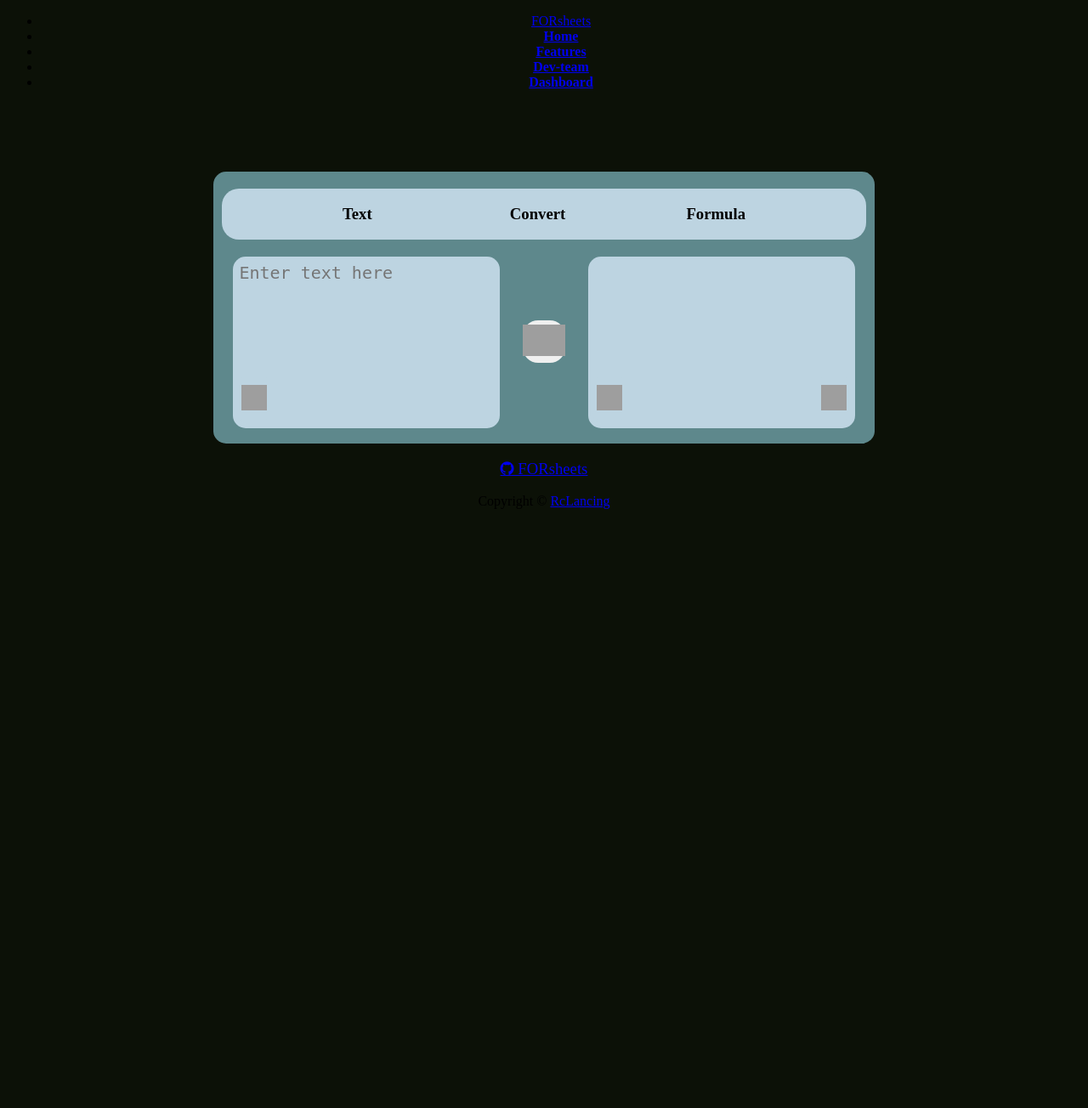
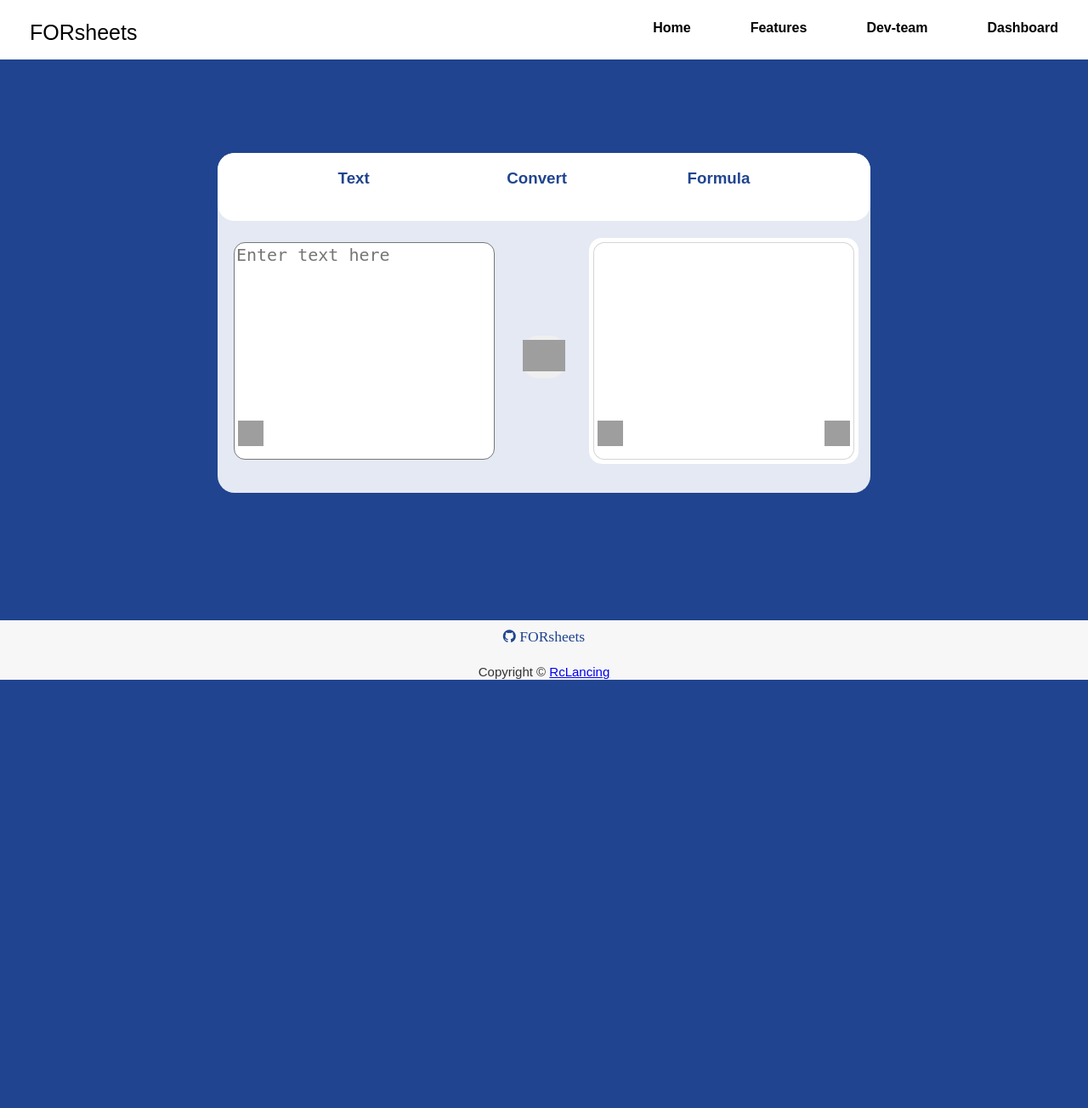
Before and after one commit to rcezea/forsheets, a Flask app: template templates/app.html in a window 1280 px wide. Shown: the whole page at 85% size. After the commit the page ends 800 px from the top, so only its background shows below. Run offline with Flask 3, Linux system fonts and the light colour scheme; the template is opened without the code that fills it, so the values that code supplies are empty; some libraries are stand-ins or nearby versions; grey boxes are pictures that could not be loaded.

Commit message:
forsheets application styling

```diff
--- a/static/styles/app.css
+++ b/static/styles/app.css
@@ -1,19 +1,17 @@
-
 
 body {
-    background-color: #0c1107;
-    /*background-image: "cloud.png";*/
+    margin: 0;
+    background-color: #20448f;
     text-align: center;
-    height: 100vw;
-    overflow: hidden;
+    font-family: "Poppins", sans-serif;
+    font-style: normal;
+    scroll-behavior: smooth;
 }
 
 header {
-    font-family: Monaco;
     font-size: 60px;
-    font-weight: normal;
-    color: white;
-    text-align: left;
+    color: #e4e9f4;
+    margin-top: 20px;
 }
 
 header img {
@@ -22,6 +20,7 @@ header img {
 }
 
 .outer-container {
+    padding-top: 100px;
     display: flex;
     flex-direction: row;
     justify-content: center;
@@ -32,15 +31,15 @@ header img {
 #container {
     width: 60%;
     /*width: 800px;*/
-    height: 300px;
-    /*display: flex;*/
-    /*flex-direction: column;*/
-    /*justify-content: center;*/
-    /*align-items: center;*/
-    background-color: #5e888c;
+    height: 400px;
+    display: flex;
+    flex-direction: column;
+    justify-content: center;
+    align-items: center;
+    background-color: #e4e9f4;
     margin: 80px auto 0;
-    border-radius: 15px;
-    padding: 20px 10px 0 10px;
+    border-radius: 20px;
+    /* padding: 0px 10px 0 10px; */
     /*justify-content: center;*/
     /*box-sizing: content-box;*/
 }
@@ -53,10 +52,11 @@ header img {
     display: flex;
     flex-direction: row;
     justify-content: space-evenly;
+    color: #20448f;
     align-content: center;
     box-sizing: content-box;
     border-radius: 20px;
-    background-color: #bdd4e1;
+    background-color: white;
 
 }
 
@@ -76,12 +76,13 @@ header img {
 #entry-div {
     width: 40%;
     height: 80%;
-    background-color: #bdd4e1;
+    /* background-color: white; */
     border-radius: 15px;
     resize: none;
     padding: 5px;
+    margin: 0;
     font-size: 40px;
-    margin: 20px 0 0;
+    margin-top: 20px;
     position: relative;
 }
 
@@ -94,7 +95,7 @@ header img {
     position: absolute;
     bottom: 10px;
     left: 10px;
-    background-color: #bdd4e1;
+    background-color: white;
 }
 
 #microphone {
@@ -108,10 +109,9 @@ header img {
     height: 100%;
     box-sizing: border-box;
     border-radius: 13px;
-    background-color: #bdd4e1;
+    background-color: white;
     resize: none;
     font-size: 20px;
-    border-color: #bdd4e1;
 }
 
 #conv-div {
@@ -142,7 +142,7 @@ header img {
     width: 40%;
     height: 80%;
     /*background-color: #cecefe;*/
-    background-color: #bdd4e1;
+    background-color: white;
     border-radius: 15px;
     resize: none;
     padding: 5px;
@@ -160,7 +160,7 @@ header img {
     position: absolute;
     bottom: 10px;
     right: 10px;
-    background-color: #bdd4e1;
+    background-color: white;
 }
 
 #copy {
@@ -179,7 +179,7 @@ header img {
     position: absolute;
     bottom: 10px;
     left: 10px;
-    background-color: #bdd4e1;
+    background-color: white;
 }
 
 #explain {
@@ -188,21 +188,99 @@ header img {
     margin: 0;
 }
 
-#survey {
-    color: darkslategrey;
-}
-.survey {
-    color: white;
+textarea {
+    outline-color: #20448f;
 }
 
-textarea {
-    background-color: #bdd4e1;
-    border: none;
+img {
+    cursor: pointer;
 }
 
+footer {
+    display: flex;
+    flex-direction: column;
+    justify-content: center;
+    align-items: center;
+    position: fixed;
+    left: 0;
+    line-height: 0;
+    bottom: 0; /* Place the footer at the bottom */
+    text-align: center;
+    height: 70px;
+    width: 100%;
+    background-color: #f7f7f7;
+    color: #333333;
+    margin: 0; /* Remove any default margin */
+    font-size: 15px;
+}
+
+footer > h3 > a {
+    text-decoration: none;
+    color: #20448f;
+}
+
+footer > p {
+    text-align: center;
+}
+
+footer > p :hover {
+    color: #0B36BB;
+}
+
+ul {
+    list-style-type: none;
+    margin: 0;
+    padding: 0;
+    position: fixed;
+    top: 0;
+    height: 70px;
+    width: 100%;
+    overflow: hidden;
+    background-color: white;
+    text-align: center;
+}
+
+li {
+    float: left;
+}
+
+.right {
+    float: right;
+    padding-left: 20px;
+}
+
+li a {
+    display: block;
+    color: black;
+    text-align: center;
+    padding: 24px 35px;
+    cursor: pointer;
+    text-decoration: none;
+}
+
+li :not(#newone) :hover {
+    color: #0B36BB;
+}
+
+.goal {
+    font-size: 25px;
+}
+
+#new-one {
+    border-radius: 20px;
+    border: none;
+    color: white;
+    cursor: pointer;
+    text-decoration: none;
+}
+footer > a:hover{
+    font-size: 15px;
+}
+
+
 /* Phone screen portrait */
-@media screen and (min-width: 230px) and (orientation: portrait){
-    #container{
+@media screen and (min-width: 230px) and (orientation: portrait) {
+    #container {
         margin-top: 750px;
         scale: 1.5;
     }
```
